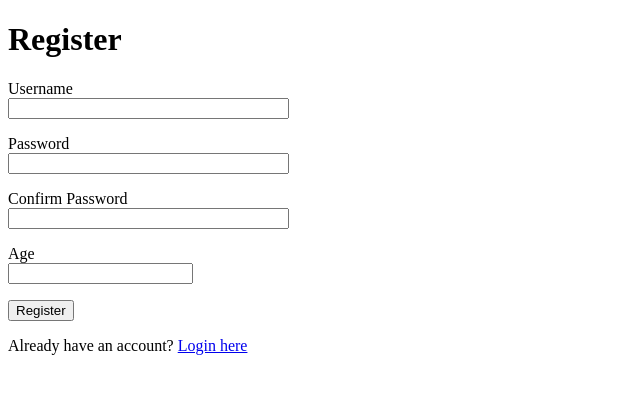
After one commit to DivyaE4/blood_bank_management_system, a Flask app: page /register in a window 1280 px wide. The commit adds this page. Shown: the top 394 px of the page, without its empty margins (0-640 px from the left). Run offline with Flask 3, Linux system fonts and the light colour scheme.

Commit message:
added register

```diff
--- a/app.py
+++ b/app.py
@@ -1,5 +1,5 @@
 from flask import Flask, render_template, redirect, url_for, flash
-from forms import LoginForm
+from forms import LoginForm, RegisterForm  # Make sure to create a RegisterForm
 from models import db, User
 
 app = Flask(__name__)
@@ -11,7 +11,7 @@ db.init_app(app)
 
 # Create tables before the first request using app context
 with app.app_context():
-    db.create_all()
+    db.create_all()  # This will create the login_details table if it doesn't exist
 
 @app.route('/')
 def home():
@@ -24,19 +24,37 @@ def login():
         username = form.username.data
         password = form.password.data
 
-        # Check if username already exists
+        # Check if the user exists
         user = User.query.filter_by(username=username).first()
-        if user:
+        if user and user.password == password:  # You might want to hash passwords for security
+            flash('Login successful!', 'success')
+            return redirect(url_for('dashboard'))  # Redirect to a dashboard or home page
+        else:
+            flash('Invalid username or password.', 'danger')
+
+    return render_template('login.html', form=form)
+
+@app.route('/register', methods=['GET', 'POST'])
+def register():
+    form = RegisterForm()  # Ensure you have a RegisterForm created
+    if form.validate_on_submit():
+        username = form.username.data
+        password = form.password.data
+        age = form.age.data
+
+        # Check if the username already exists
+        existing_user = User.query.filter_by(username=username).first()
+        if existing_user:
             flash('Username already exists. Please choose a different one.', 'danger')
         else:
             # Insert new user if username is unique
-            new_user = User(username=username, password=password)
+            new_user = User(username=username, password=password, age=age)
             db.session.add(new_user)
             db.session.commit()
             flash('Registration successful!', 'success')
-            return redirect(url_for('dashboard'))  # Assuming you have a dashboard route
+            return redirect(url_for('login'))
 
-    return render_template('login.html', form=form)
+    return render_template('register.html', form=form)
 
 # Example dashboard route
 @app.route('/dashboard')
--- a/forms.py
+++ b/forms.py
@@ -1,8 +1,15 @@
 from flask_wtf import FlaskForm
-from wtforms import StringField, PasswordField, SubmitField
-from wtforms.validators import DataRequired, Length
+from wtforms import StringField, PasswordField, SubmitField, IntegerField
+from wtforms.validators import DataRequired, EqualTo, Length, NumberRange
 
 class LoginForm(FlaskForm):
-    username = StringField('Username', validators=[DataRequired(), Length(min=4, max=100)])
+    username = StringField('Username', validators=[DataRequired(), Length(min=2, max=50)])
+    password = PasswordField('Password', validators=[DataRequired()])
+    submit = SubmitField('Login')
+
+class RegisterForm(FlaskForm):
+    username = StringField('Username', validators=[DataRequired(), Length(min=2, max=50)])
     password = PasswordField('Password', validators=[DataRequired(), Length(min=6)])
-    submit = SubmitField('Log In')
+    confirm_password = PasswordField('Confirm Password', validators=[DataRequired(), EqualTo('password')])
+    age = IntegerField('Age', validators=[DataRequired(), NumberRange(min=18, message="You must be at least 18 years old.")])
+    submit = SubmitField('Register')
--- a/models.py
+++ b/models.py
@@ -8,6 +8,7 @@ class User(db.Model):
     id = db.Column(db.Integer, primary_key=True, autoincrement=True)
     username = db.Column(db.String(100), unique=True, nullable=False)
     password = db.Column(db.String(100), nullable=False)
+    age = db.Column(db.Integer, nullable=False)
 
     def __repr__(self):
         return f'<User {self.username}>'
--- /dev/null
+++ b/templates/register.html
@@ -0,0 +1,33 @@
+<!DOCTYPE html>
+<html lang="en">
+<head>
+    <meta charset="UTF-8">
+    <meta name="viewport" content="width=device-width, initial-scale=1.0">
+    <title>Register</title>
+</head>
+<body>
+    <h1>Register</h1>
+    <form method="POST" action="{{ url_for('register') }}">
+        {{ form.hidden_tag() }}
+        <p>
+            {{ form.username.label }}<br>
+            {{ form.username(size=32) }}
+        </p>
+        <p>
+            {{ form.password.label }}<br>
+            {{ form.password(size=32) }}
+        </p>
+        <p>
+            {{ form.confirm_password.label }}<br>
+            {{ form.confirm_password(size=32) }}
+        </p>
+        <p>
+            {{ form.age.label }}<br>
+            {{ form.age(size=32) }}
+        </p>
+        <p>{{ form.submit(value='Register') }}</p>
+    </form>
+
+    <p>Already have an account? <a href="{{ url_for('login') }}">Login here</a></p>  <!-- Link to login page -->
+</body>
+</html>
```
Also changed, not shown: templates/login.html (+15 -24 lines).
